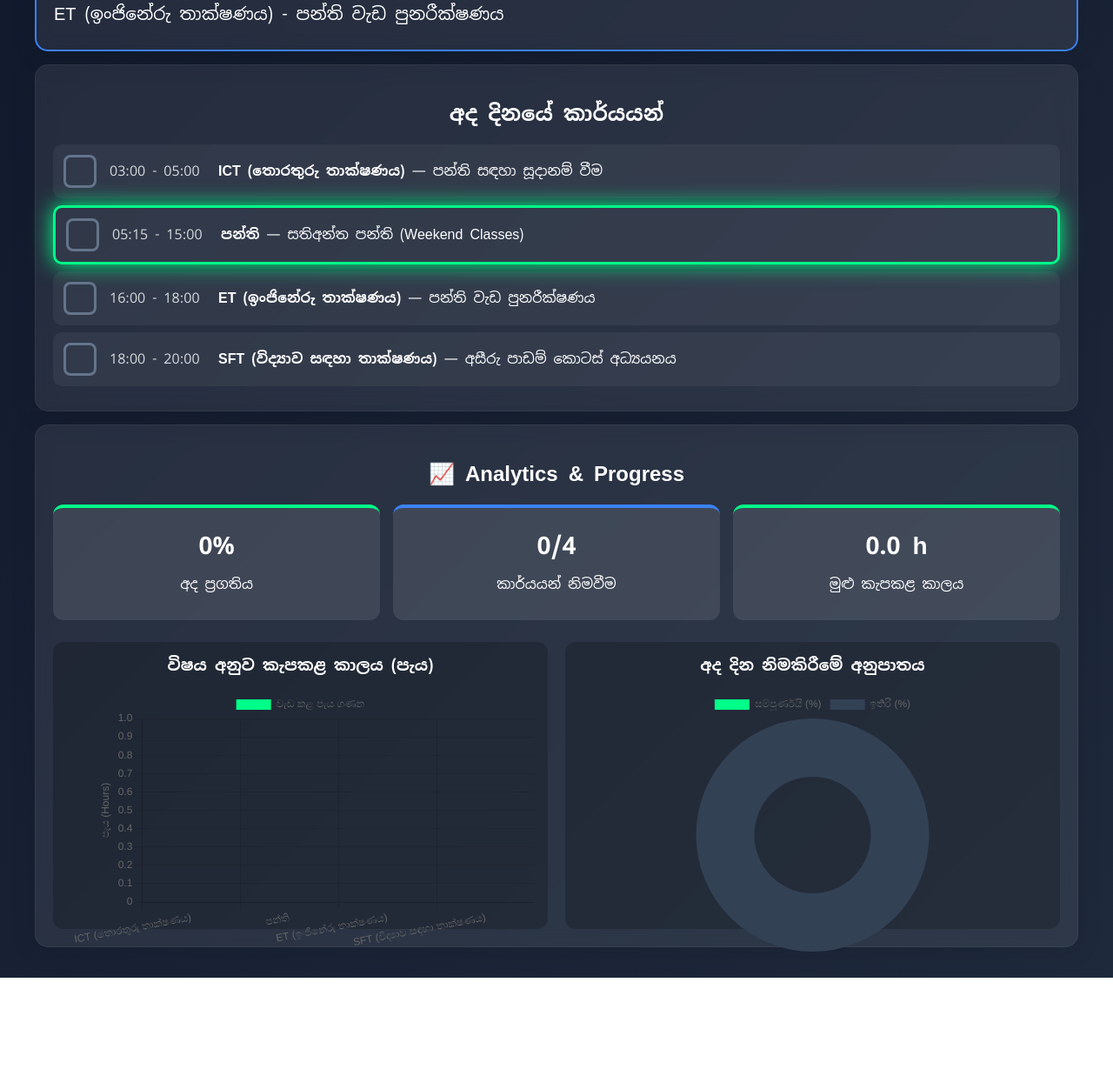
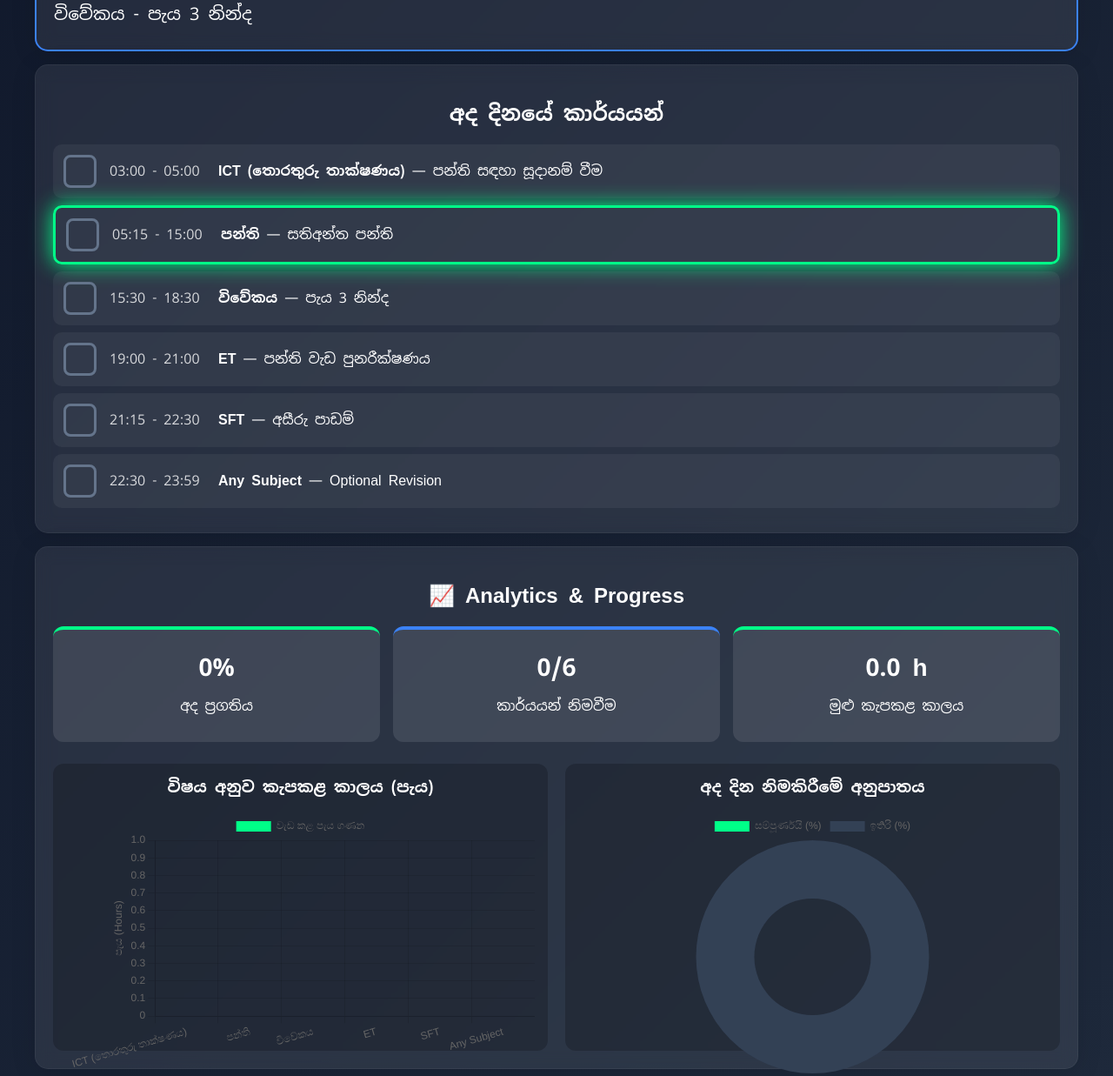
Before and after one commit to Kinarachamara/webearning, a plain HTML site: page timemng.html in a window 1280 px wide. Shown: the part 523-1760 px from the top of the page at 87% size. Before the commit the page ends 1647 px from the top, so only its background shows below. Drawn offline with nearby package versions, Linux system fonts and the light colour scheme.

Commit message:
Update timemng.html

```diff
--- a/timemng.html
+++ b/timemng.html
@@ -126,45 +126,54 @@ const schedule = {
     {start:"03:00",end:"05:00",subject:"ICT (තොරතුරු තාක්ෂණය)",task:"සිද්ධාන්ත / ක්‍රමලේඛනය (Theory/Programming)"},
     {start:"15:00",end:"17:00",subject:"ICT (තොරතුරු තාක්ෂණය)",task:"ක්‍රමලේඛන පුහුණුව / සටහන් (Programming Practice)"},
     {start:"17:00",end:"19:00",subject:"SFT (විද්‍යාව සඳහා තාක්ෂණය)",task:"ගණන් + සිද්ධාන්ත"},
-    {start:"20:00",end:"21:30",subject:"ET (ඉංජිනේරු තාක්ෂණය)",task:"පුනරීක්ෂණ / ප්‍රායෝගික පරීක්ෂණ (Revision/Practical)"}
+    {start:"20:00",end:"21:30",subject:"ET (ඉංජිනේරු තාක්ෂණය)",task:"පුනරීක්ෂණ / ප්‍රායෝගික පරීක්ෂණ (Revision/Practical)"},
+    {start:"22:00", end:"23:00", subject:"ICT / SFT", task:"Past Papers + Revision (Optional)"}
 ],
 "Tuesday":[
     {start:"03:00",end:"05:00",subject:"ICT (තොරතුරු තාක්ෂණය)",task:"සිද්ධාන්ත පුනරීක්ෂණය"},
     {start:"05:00",end:"07:00",subject:"SFT (විද්‍යාව සඳහා තාක්ෂණය)",task:"ගණන් පුහුණුව"},
     {start:"07:00",end:"09:30",subject:"ICT (තොරතුරු තාක්ෂණය)",task:"පසුගිය විභාග ප්‍රශ්න පත්‍ර (Past Papers)"},
     {start:"09:30",end:"12:00",subject:"ET (ඉංජිනේරු තාක්ෂණය)",task:"සටහන් / පැවරුම් (Notes/Assignments)"},
-    {start:"13:00",end:"19:00",subject:"පන්ති",task:"අමතර පන්ති (Tuition Classes)"}
+    {start:"13:00", end:"19:00", subject:"පන්ති", task:"අමතර පන්ති"},
+    {start:"19:30", end:"22:30", subject:"විවේකය", task:"පැය 3 නින්ද / Recovery Sleep"},
+    {start:"22:45", end:"23:59", subject:"ICT", task:"සැහැල්ලු පුනරීක්ෂණ (Optional)"},
 ],
 "Wednesday":[
     {start:"03:00",end:"05:00",subject:"SFT (විද්‍යාව සඳහා තාක්ෂණය)",task:"සිද්ධාන්ත පුනරීක්ෂණය"},
     {start:"15:00",end:"17:30",subject:"ICT (තොරතුරු තාක්ෂණය)",task:"පසුගිය විභාග ප්‍රශ්න පත්‍ර (Past Papers)"},
     {start:"17:30",end:"19:00",subject:"ET (ඉංජිනේරු තාක්ෂණය)",task:"ප්‍රායෝගික වැඩ (Practical Work)"},
-    {start:"20:00",end:"21:30",subject:"ICT (තොරතුරු තාක්ෂණය)",task:"සටහන් / පුනරීක්ෂණ"}
+    {start:"20:00",end:"21:30",subject:"ICT (තොරතුරු තාක්ෂණය)",task:"සටහන් / පුනරීක්ෂණ"},
+    {start:"22:00", end:"23:00", subject:"ICT (තොරතුරු තාක්ෂණය)", task:"Programming Practice / Coding (Optional)"}
 ],
 "Thursday":[
     {start:"03:00",end:"05:00",subject:"ICT (තොරතුරු තාක්ෂණය)",task:"සිද්ධාන්ත / ක්‍රමලේඛනය (Theory/Programming)"},
     {start:"15:00",end:"17:00",subject:"ICT (තොරතුරු තාක්ෂණය)",task:"ක්‍රමලේඛන පුහුණුව (Programming Practice)"},
     {start:"17:00",end:"19:00",subject:"ET (ඉංජිනේරු තාක්ෂණය)",task:"පැවරුම් / පුනරීක්ෂණ"},
-    {start:"20:00",end:"21:30",subject:"SFT (විද්‍යාව සඳහා තාක්ෂණය)",task:"පසුගිය විභාග ප්‍රශ්න පත්‍ර (Past Papers)"}
+    {start:"20:00",end:"21:30",subject:"SFT (විද්‍යාව සඳහා තාක්ෂණය)",task:"පසුගිය විභාග ප්‍රශ්න පත්‍ර (Past Papers)"},
+    {start:"22:00", end:"23:00", subject:"ET (ඉංජිනේරු තාක්ෂණය)", task:"Revision / Notes / Practical Questions (Optional)"},
 ],
 "Friday":[
     {start:"03:00",end:"05:00",subject:"SFT (විද්‍යාව සඳහා තාක්ෂණය)",task:"සිද්ධාන්ත පුනරීක්ෂණය"},
     {start:"15:00",end:"17:30",subject:"ICT (තොරතුරු තාක්ෂණය)",task:"පසුගිය විභාග ප්‍රශ්න පත්‍ර (Past Papers)"},
     {start:"17:30",end:"19:00",subject:"ET (ඉංජිනේරු තාක්ෂණය)",task:"සටහන් / ප්‍රායෝගික වැඩ"},
     {start:"20:00",end:"21:30",subject:"ICT (තොරතුරු තාක්ෂණය)",task:"පුනරීක්ෂණ කටයුතු"},
-    {start:"22:30",end:"23:59",subject:"Any Subject ",task:"සටහන් / ප්‍රායෝගික වැඩ"},
+    {start:"22:30", end:"23:59", subject:"Any Subject", task:"Weekly Revision / Past Papers / Weak Areas (Fixed)"}
 ],
 "Saturday":[
     {start:"03:00",end:"05:00",subject:"ICT (තොරතුරු තාක්ෂණය)",task:"පන්ති සඳහා සූදානම් වීම"},
-    {start:"05:15",end:"15:00",subject:"පන්ති",task:"සතිඅන්ත පන්ති (Weekend Classes)"},
-    {start:"16:00",end:"18:00",subject:"ET (ඉංජිනේරු තාක්ෂණය)",task:"පන්ති වැඩ පුනරීක්ෂණය"},
-    {start:"18:00",end:"20:00",subject:"SFT (විද්‍යාව සඳහා තාක්ෂණය)",task:"අසීරු පාඩම් කොටස් අධ්‍යයනය"}
+    {start:"05:15", end:"15:00", subject:"පන්ති", task:"සතිඅන්ත පන්ති"},
+    {start:"15:30", end:"18:30", subject:"විවේකය", task:"පැය 3 නින්ද"},
+    {start:"19:00", end:"21:00", subject:"ET", task:"පන්ති වැඩ පුනරීක්ෂණය"},
+    {start:"21:15", end:"22:30", subject:"SFT", task:"අසීරු පාඩම්"},
+    {start:"22:30", end:"23:59", subject:"Any Subject", task:"Optional Revision"}
 ],
 "Sunday":[
     {start:"03:00",end:"05:00",subject:"ICT (තොරතුරු තාක්ෂණය)",task:"පන්ති සඳහා සූදානම් වීම"},
-    {start:"05:15",end:"15:00",subject:"පන්ති",task:"සතිඅන්ත පන්ති (Weekend Classes)"},
-    {start:"16:00",end:"18:00",subject:"ET (ඉංජිනේරු තාක්ෂණය)",task:"පන්ති වැඩ පුනරීක්ෂණය"},
-    {start:"18:00",end:"20:00",subject:"SFT (විද්‍යාව සඳහා තාක්ෂණය)",task:"සතිපතා පුනරීක්ෂණ කටයුතු"}
+    {start:"05:15", end:"15:00", subject:"පන්ති", task:"සතිඅන්ත පන්ති"},
+    {start:"15:30", end:"18:30", subject:"විවේකය", task:"පැය 3 නින්ද"},
+    {start:"19:00", end:"21:00", subject:"ET", task:"පන්ති වැඩ පුනරීක්ෂණය"},
+    {start:"21:15", end:"22:30", subject:"SFT", task:"සතිපතා පුනරීක්ෂණය"},
+    {start:"22:30", end:"23:59", subject:"ICT", task:"Optional Revision"}
 ]
 };
 
```
